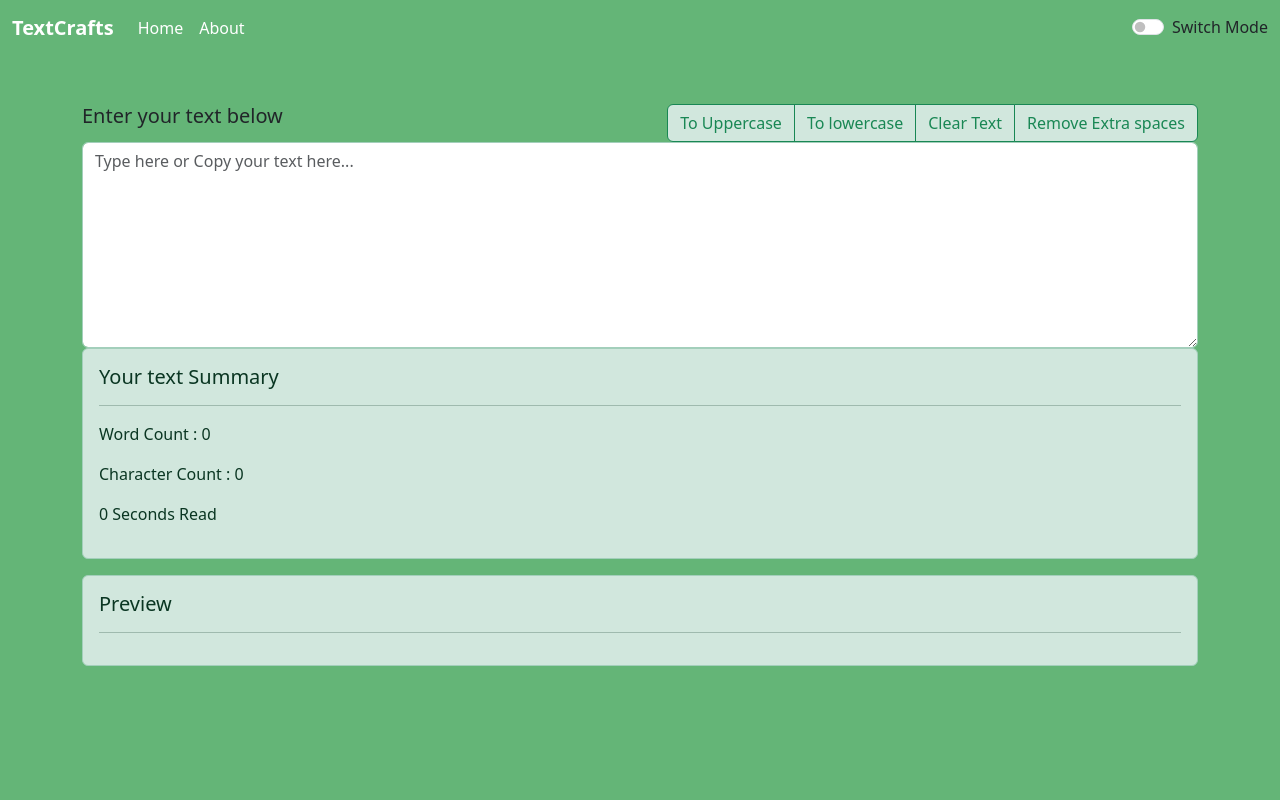
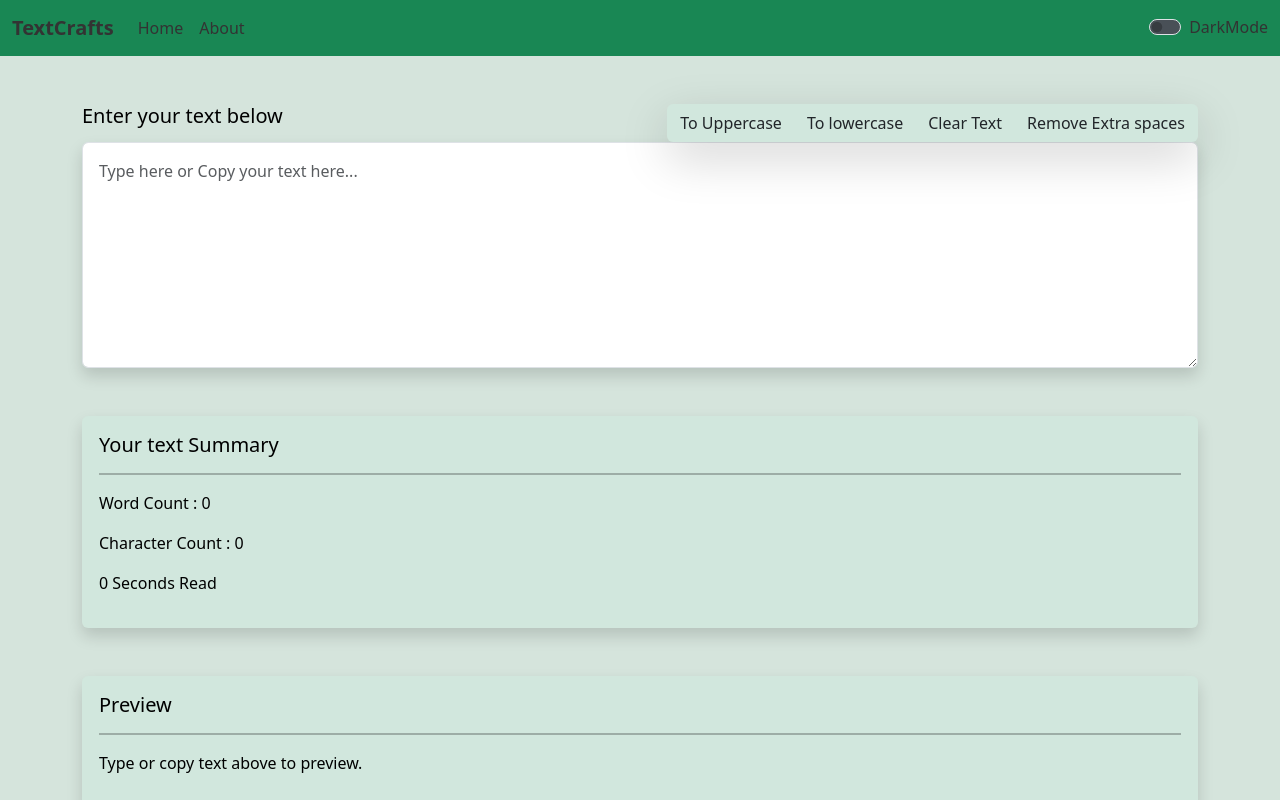
Before and after one commit to Matvibhor24/TextCrafts, a React (Create React App) app: page / in a window 1280 px wide. Built offline with nearby package versions, Linux system fonts and the light colour scheme.

Commit message:
changes:-
1.Dark and Light modes - using props & states

2.shadow effects

```diff
--- a/src/App.js
+++ b/src/App.js
@@ -1,13 +1,29 @@
 import Navbar from './components/Navbar';
 import TextForm from './components/TextForm';
+import React,{useState} from 'react';
 
 function App() {
+  const[mode,setMode]=useState('light');
+  const toggleMode =()=>{
+    if (mode==='light'){
+      setMode('dark');
+    }
+    else{
+      setMode('light');
+    }
+  }
+  const appStyle = {
+    height:'100vh' ,
+    backgroundColor: mode==='light'?'#d5e4dc':'#333',
+    overflow:"auto"
+  }
   return (
-    <div className="App" style={{height:'100vh' ,backgroundColor:'#64b577', overflow:"auto"}}>
+    // <div className={`App bg-${mode}`} >
+    <div className="App " style={appStyle}>
     {/* // <div className=" container-fluid bg-success h-100" > */}
-      <Navbar title="TextCrafts" />
+      <Navbar title="TextCrafts" mode={mode} toggleMode={toggleMode}/>
       <div className="container my-5 ">
-        <TextForm heading="Enter your text below"/>
+        <TextForm heading="Enter your text below" mode={mode}/>
       </div>
     </div>
   );
--- a/src/components/Navbar.js
+++ b/src/components/Navbar.js
@@ -1,20 +1,26 @@
 import React from "react";
 
 export default function Navbar(props){
-    return (
-        <nav className="navbar navbar-expand-lg navbar-height" style={{background:"#64b577"}}>
+  const modeSwitchStyle= {
+    backgroundColor: props.mode==='light'?'#495057':'#d5e4dc',
+  }
+  const textStyle = {
+    color: props.mode==='light'?'#333':'#d5e4dc'
+  }
+      return (
+        <nav className={`navbar navbar-expand-lg navbar-height bg-${props.mode==='light'?'success':'black'} `} >
         <div className="container-fluid">
-          <a className="navbar-brand text-white" href="/"><b>{props.title}</b></a>
+          <a className="navbar-brand" style={textStyle} href="/"><b>{props.title}</b></a>
           <button className="navbar-toggler" type="button" data-bs-toggle="collapse" data-bs-target="#navbarSupportedContent" aria-controls="navbarSupportedContent" aria-expanded="false" aria-label="Toggle navigation">
             <span className="navbar-toggler-icon"></span>
           </button>
           <div className="collapse navbar-collapse" id="navbarSupportedContent">
             <ul className="navbar-nav me-auto mb-2 mb-lg-0">
               <li className="nav-item">
-                <a className="nav-link active text-white" aria-current="page" href="/">Home</a>
+                <a className="nav-link active" style={textStyle} aria-current="page" href="/">Home</a>
               </li>
               <li className="nav-item">
-                <a className="nav-link text-white" href="/">About</a>
+                <a className="nav-link active" style={textStyle} aria-current="page" href="/">About</a>
               </li>
             </ul>
             {/* <form className="d-flex" role="search">
@@ -22,8 +28,8 @@ export default function Navbar(props){
               <button className="btn btn-outline-success" type="submit">Search</button>
             </form> */}
             <div className="form-check form-switch">
-            <input className="form-check-input" type="checkbox" role="switch" id="flexSwitchCheckDefault"/>
-            <label className="form-check-label" htmlFor="flexSwitchCheckDefault">Switch Mode</label>
+            <input className="form-check-input" type="checkbox" onClick={props.toggleMode} role="switch" id="flexSwitchCheckDefault" style={modeSwitchStyle}/>
+            <label className="form-check-label" style={textStyle} htmlFor="flexSwitchCheckDefault">{props.mode==='light'?'Dark':'Light'}Mode</label>
           </div>
           </div>
         </div>
--- a/src/components/TextForm.js
+++ b/src/components/TextForm.js
@@ -41,36 +41,36 @@ export default function TextForm(props){
     return (
         <>
 
-        <div className="heading-tab">
+        <div className={`heading-tab text-${props.mode==='light'?'black':'white'}`}>
             <h5>{props.heading}</h5>
-            <div className="btn-group" align="right" role="group" aria-label="Basic example" >
-                <button type="button" className="btn btn-outline-success bg-success-subtle" onClick={onUpClick} >To Uppercase</button>
-                <button type="button" className="btn btn-outline-success bg-success-subtle" onClick={onLoClick}>To lowercase</button>
-                <button type="button" className="btn btn-outline-success bg-success-subtle" onClick={onClearHandler}>Clear Text</button>
+            <div className={`btn-group bg-${props.mode==='light'?'success-subtle':'success'} btn-outline-success shadow-lg rounded`} align="right" role="group" aria-label="Basic example" >
+                <button type="button" className="btn " onClick={onUpClick} >To Uppercase</button>
+                <button type="button" className="btn " onClick={onLoClick}>To lowercase</button>
+                <button type="button" className="btn " onClick={onClearHandler}>Clear Text</button>
                 {/* <button type="button" className="btn btn-outline-success bg-success-subtle" onClick={onCopyHandler}>Copy Text</button> */}
-                <button type="button" className="btn btn-outline-success bg-success-subtle" onClick={onRemoveSpaceHandler}>Remove Extra spaces</button>
+                <button type="button" className="btn " onClick={onRemoveSpaceHandler}>Remove Extra spaces</button>
             </div>
         </div>
 
-        <div className="mb-5">
-            <textarea className="form-control border-success-subtle" value={text} onChange={onChangeHandler} id="exampleFormControlTextarea1" placeholder="Type here or Copy your text here..." rows="8"> </textarea>
-            <div className={`display-box container alert alert-success ${displayBoxVisible ? 'd-block' : 'd-none'}`} role="alert" align="left">
+        <div className={`mb-5 `}>
+            <textarea className={`form-control bg-${props.mode==='light'?'white':'dark-subtle'} shadow p-3 mb-5 rounded`} value={text} onChange={onChangeHandler} id="exampleFormControlTextarea1" placeholder="Type here or Copy your text here..." rows="8"> </textarea>
+            <div className={`display-box container shadow p-3 mb-5 rounded my-3 alert bg-${props.mode==='light'?'success-subtle':'success'} ${displayBoxVisible ? 'd-block' : 'd-none'} text-${props.mode==='light'?'black':'white'}`} role="alert" align="left">
                 <button className="image-button" onClick={onCopyHandler} style={{border:"none",background:"transparent",cursor: "pointer"}}>
                     <img src={icon} alt="hii" />
                 </button>
                 <p>{displayText}</p>
             </div>
-            <div className="alert alert-success" role="alert" align="left">
+            <div className={`alert bg-${props.mode==='light'?'success-subtle':'success'} shadow p-3 mb-5 rounded my-3 text-${props.mode==='light'?'black':'white'}`} role="alert" align="left">
                 <h5>Your text Summary</h5>
-                <hr/>
+                <hr className="border-black border-2"/>
                 <p>Word Count : {text==="" ? 0 : text.split(/[ ]+/).join(" ").split(" ").length}</p>
                 <p>Character Count : {text.length}</p>
                 <p>{text.split(" ").length*0.008 < 1 ? text==="" ? 0+` Seconds Read` : text.split(" ").length*0.48+` Seconds Read`: text.split(" ").length*0.008+` Minutes Read`}</p>
             </div>
-            <div className="alert alert-success" role="alert" align="left">
+            <div className={`alert bg-${props.mode==='light'?'success-subtle':'success'} shadow p-3 mb-5  rounded text-${props.mode==='light'?'black':'white'}`} role="alert" align="left">
                 <h5>Preview</h5>
-                <hr/>
-                <p>{text}</p>
+                <hr className="border-black border-2"/>
+                <p>{text===""?"Type or copy text above to preview.":text}</p>
             </div>
         </div>
         {/* <div className="button-container">
```
